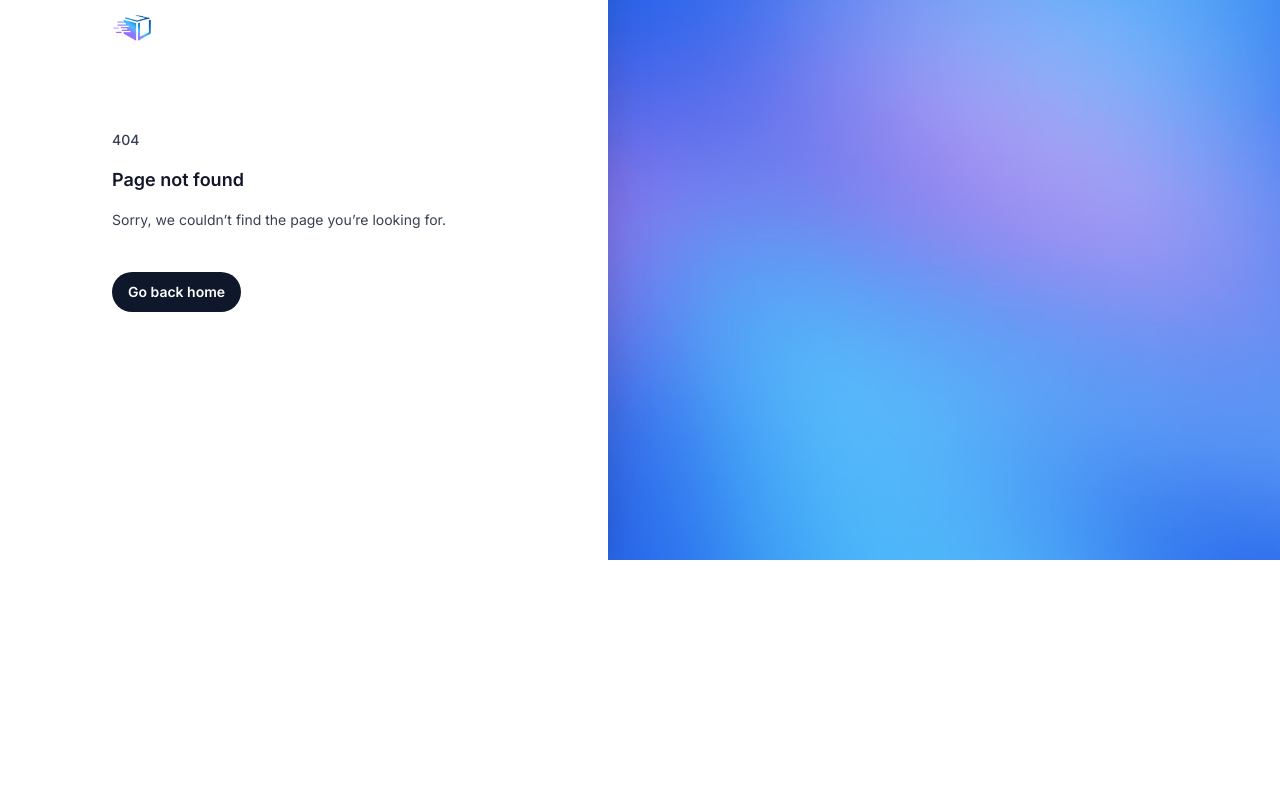
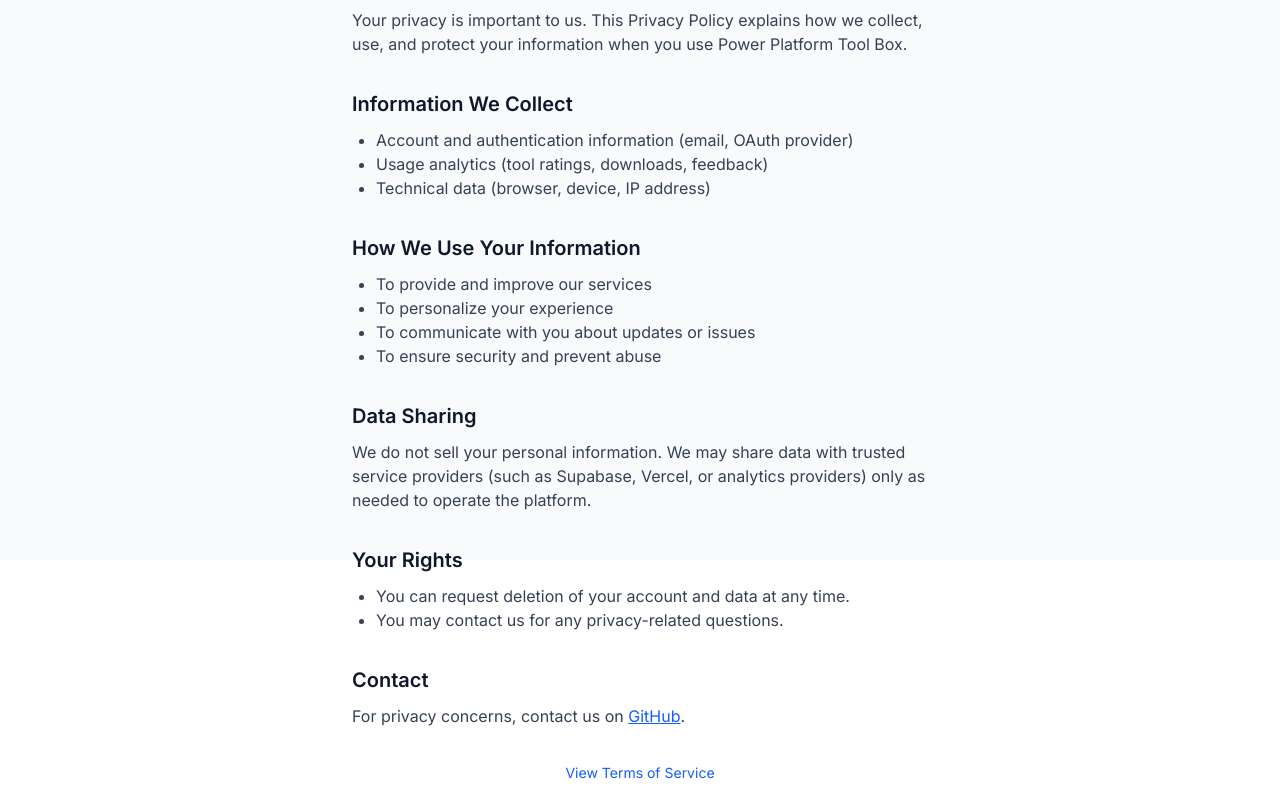
Before and after one commit to PowerPlatformToolBox/pptb-web, a Next.js app: page /policy/privacy in a window 1280 px wide. Before the commit this address had no page. Shown: the part 240-1040 px from the top of the page. Before the commit the page ends 800 px from the top, so only its background shows below. Built offline with nearby package versions, Linux system fonts and the light colour scheme.

Commit message:
Add Supabase integration for tool metadata management and implement email sign-in functionality

```diff
--- a/app/(auth)/auth/signin/page.tsx
+++ b/app/(auth)/auth/signin/page.tsx
@@ -10,8 +10,10 @@
 export default function SignIn() {
     const [loading, setLoading] = useState<string | null>(null);
     const [error, setError] = useState<string | null>(null);
+    const [email, setEmail] = useState("");
+    const [emailSent, setEmailSent] = useState(false);
 
-    const handleOAuthSignIn = async (provider: 'google' | 'github' | 'azure') => {
+    const handleOAuthSignIn = async (provider: "google" | "github" | "azure") => {
         if (!supabase) {
             setError("Authentication is not configured. Please check your environment variables.");
             return;
@@ -36,6 +38,41 @@
         }
     };
 
+    const handleEmailSignIn = async (e: React.FormEvent) => {
+        e.preventDefault();
+
+        if (!supabase) {
+            setError("Authentication is not configured. Please check your environment variables.");
+            return;
+        }
+
+        if (!email) {
+            setError("Please enter your email address");
+            return;
+        }
+
+        setLoading("email");
+        setError(null);
+
+        try {
+            const { error } = await supabase.auth.signInWithOtp({
+                email,
+                options: {
+                    emailRedirectTo: `${window.location.origin}/dashboard`,
+                },
+            });
+
+            if (error) throw error;
+
+            setEmailSent(true);
+        } catch (err) {
+            console.error("Error signing in with email:", err);
+            setError(err instanceof Error ? err.message : "An error occurred during sign in");
+        } finally {
+            setLoading(null);
+        }
+    };
+
     return (
         <SlimLayout>
             <div className="flex">
@@ -44,9 +81,7 @@
                 </Link>
             </div>
             <h2 className="mt-20 text-lg font-semibold text-gray-900">Sign in to your account</h2>
-            <p className="mt-2 text-sm text-gray-700">
-                Access your dashboard and rate tools
-            </p>
+            <p className="mt-2 text-sm text-gray-700">Access your dashboard and rate tools</p>
 
             {error && (
                 <div className="mt-6 p-4 bg-red-50 border border-red-200 rounded-lg">
@@ -54,21 +89,73 @@
                 </div>
             )}
 
-            <div className="mt-10 space-y-4">
+            {emailSent && (
+                <div className="mt-6 p-4 bg-green-50 border border-green-200 rounded-lg">
+                    <p className="text-sm text-green-800">Check your email! We&apos;ve sent you a magic link to sign in.</p>
+                </div>
+            )}
+
+            {/* Email Sign In Form */}
+            <form onSubmit={handleEmailSignIn} className="mt-10">
+                <div>
+                    <label htmlFor="email" className="block text-sm font-medium text-gray-700">
+                        Email address
+                    </label>
+                    <input
+                        id="email"
+                        name="email"
+                        type="email"
+                        autoComplete="email"
+                        required
+                        value={email}
+                        onChange={(e) => setEmail(e.target.value)}
+                        disabled={loading !== null || emailSent}
+                        className="mt-2 block w-full rounded-lg border border-gray-300 px-4 py-3 text-sm shadow-sm focus:border-blue-600 focus:ring-2 focus:ring-blue-600 focus:ring-offset-2 disabled:opacity-50 disabled:cursor-not-allowed transition-all"
+                        placeholder="you@example.com"
+                    />
+                </div>
+                <button
+                    type="submit"
+                    disabled={loading !== null || emailSent}
+                    className="mt-4 flex w-full cursor-pointer items-center justify-center gap-3 rounded-lg bg-blue-600 px-4 py-3 text-sm font-semibold text-white shadow-sm hover:bg-blue-700 focus:outline-none focus:ring-2 focus:ring-blue-600 focus:ring-offset-2 disabled:opacity-50 disabled:cursor-not-allowed transition-all"
+                >
+                    {loading === "email" ? (
+                        <div className="h-5 w-5 animate-spin rounded-full border-2 border-solid border-white border-r-transparent"></div>
+                    ) : (
+                        <svg className="h-5 w-5" fill="none" viewBox="0 0 24 24" stroke="currentColor">
+                            <path
+                                strokeLinecap="round"
+                                strokeLinejoin="round"
+                                strokeWidth={2}
+                                d="M3 8l7.89 5.26a2 2 0 002.22 0L21 8M5 19h14a2 2 0 002-2V7a2 2 0 00-2-2H5a2 2 0 00-2 2v10a2 2 0 002 2z"
+                            />
+                        </svg>
+                    )}
+                    <span>{emailSent ? "Email sent!" : "Sign in with Email"}</span>
+                </button>
+            </form>
+
+            <div className="mt-8 flex items-center">
+                <div className="flex-1 border-t border-gray-300"></div>
+                <div className="px-4 text-sm text-gray-500">Or continue with</div>
+                <div className="flex-1 border-t border-gray-300"></div>
+            </div>
+
+            <div className="mt-6 space-y-4">
                 {/* Microsoft Sign In */}
                 <button
-                    onClick={() => handleOAuthSignIn('azure')}
-                    disabled={loading !== null}
-                    className="flex w-full items-center justify-center gap-3 rounded-lg border border-gray-300 bg-white px-4 py-3 text-sm font-semibold text-gray-900 shadow-sm hover:bg-gray-50 focus:outline-none focus:ring-2 focus:ring-blue-600 focus:ring-offset-2 disabled:opacity-50 disabled:cursor-not-allowed transition-all"
+                    onClick={() => handleOAuthSignIn("azure")}
+                    disabled={loading !== null || emailSent}
+                    className="flex w-full cursor-pointer items-center justify-center gap-3 rounded-lg border border-gray-300 bg-white px-4 py-3 text-sm font-semibold text-gray-900 shadow-sm hover:bg-gray-50 hover:border-gray-400 focus:outline-none focus:ring-2 focus:ring-blue-600 focus:ring-offset-2 disabled:opacity-50 disabled:cursor-not-allowed transition-all"
                 >
-                    {loading === 'azure' ? (
+                    {loading === "azure" ? (
                         <div className="h-5 w-5 animate-spin rounded-full border-2 border-solid border-gray-900 border-r-transparent"></div>
                     ) : (
                         <svg className="h-5 w-5" viewBox="0 0 23 23" fill="none">
-                            <path d="M0 0h10.931v10.931H0z" fill="#f25022"/>
-                            <path d="M12.069 0H23v10.931H12.069z" fill="#7fba00"/>
-                            <path d="M0 12.069h10.931V23H0z" fill="#00a4ef"/>
-                            <path d="M12.069 12.069H23V23H12.069z" fill="#ffb900"/>
+                            <path d="M0 0h10.931v10.931H0z" fill="#f25022" />
+                            <path d="M12.069 0H23v10.931H12.069z" fill="#7fba00" />
+                            <path d="M0 12.069h10.931V23H0z" fill="#00a4ef" />
+                            <path d="M12.069 12.069H23V23H12.069z" fill="#ffb900" />
                         </svg>
                     )}
                     <span>Continue with Microsoft</span>
@@ -76,18 +163,18 @@
 
                 {/* Google Sign In */}
                 <button
-                    onClick={() => handleOAuthSignIn('google')}
-                    disabled={loading !== null}
-                    className="flex w-full items-center justify-center gap-3 rounded-lg border border-gray-300 bg-white px-4 py-3 text-sm font-semibold text-gray-900 shadow-sm hover:bg-gray-50 focus:outline-none focus:ring-2 focus:ring-blue-600 focus:ring-offset-2 disabled:opacity-50 disabled:cursor-not-allowed transition-all"
+                    onClick={() => handleOAuthSignIn("google")}
+                    disabled={loading !== null || emailSent}
+                    className="flex w-full cursor-pointer items-center justify-center gap-3 rounded-lg border border-gray-300 bg-white px-4 py-3 text-sm font-semibold text-gray-900 shadow-sm hover:bg-gray-50 hover:border-gray-400 focus:outline-none focus:ring-2 focus:ring-blue-600 focus:ring-offset-2 disabled:opacity-50 disabled:cursor-not-allowed transition-all"
                 >
-                    {loading === 'google' ? (
+                    {loading === "google" ? (
                         <div className="h-5 w-5 animate-spin rounded-full border-2 border-solid border-gray-900 border-r-transparent"></div>
                     ) : (
                         <svg className="h-5 w-5" viewBox="0 0 24 24">
-                            <path fill="#4285F4" d="M22.56 12.25c0-.78-.07-1.53-.2-2.25H12v4.26h5.92c-.26 1.37-1.04 2.53-2.21 3.31v2.77h3.57c2.08-1.92 3.28-4.74 3.28-8.09z"/>
-                            <path fill="#34A853" d="M12 23c2.97 0 5.46-.98 7.28-2.66l-3.57-2.77c-.98.66-2.23 1.06-3.71 1.06-2.86 0-5.29-1.93-6.16-4.53H2.18v2.84C3.99 20.53 7.7 23 12 23z"/>
-                            <path fill="#FBBC05" d="M5.84 14.09c-.22-.66-.35-1.36-.35-2.09s.13-1.43.35-2.09V7.07H2.18C1.43 8.55 1 10.22 1 12s.43 3.45 1.18 4.93l2.85-2.22.81-.62z"/>
-                            <path fill="#EA4335" d="M12 5.38c1.62 0 3.06.56 4.21 1.64l3.15-3.15C17.45 2.09 14.97 1 12 1 7.7 1 3.99 3.47 2.18 7.07l3.66 2.84c.87-2.6 3.3-4.53 6.16-4.53z"/>
+                            <path fill="#4285F4" d="M22.56 12.25c0-.78-.07-1.53-.2-2.25H12v4.26h5.92c-.26 1.37-1.04 2.53-2.21 3.31v2.77h3.57c2.08-1.92 3.28-4.74 3.28-8.09z" />
+                            <path fill="#34A853" d="M12 23c2.97 0 5.46-.98 7.28-2.66l-3.57-2.77c-.98.66-2.23 1.06-3.71 1.06-2.86 0-5.29-1.93-6.16-4.53H2.18v2.84C3.99 20.53 7.7 23 12 23z" />
+                            <path fill="#FBBC05" d="M5.84 14.09c-.22-.66-.35-1.36-.35-2.09s.13-1.43.35-2.09V7.07H2.18C1.43 8.55 1 10.22 1 12s.43 3.45 1.18 4.93l2.85-2.22.81-.62z" />
+                            <path fill="#EA4335" d="M12 5.38c1.62 0 3.06.56 4.21 1.64l3.15-3.15C17.45 2.09 14.97 1 12 1 7.7 1 3.99 3.47 2.18 7.07l3.66 2.84c.87-2.6 3.3-4.53 6.16-4.53z" />
                         </svg>
                     )}
                     <span>Continue with Google</span>
@@ -95,15 +182,19 @@
 
                 {/* GitHub Sign In */}
                 <button
-                    onClick={() => handleOAuthSignIn('github')}
-                    disabled={loading !== null}
-                    className="flex w-full items-center justify-center gap-3 rounded-lg border border-gray-300 bg-white px-4 py-3 text-sm font-semibold text-gray-900 shadow-sm hover:bg-gray-50 focus:outline-none focus:ring-2 focus:ring-blue-600 focus:ring-offset-2 disabled:opacity-50 disabled:cursor-not-allowed transition-all"
+                    onClick={() => handleOAuthSignIn("github")}
+                    disabled={loading !== null || emailSent}
+                    className="flex w-full cursor-pointer items-center justify-center gap-3 rounded-lg border border-gray-300 bg-white px-4 py-3 text-sm font-semibold text-gray-900 shadow-sm hover:bg-gray-50 hover:border-gray-400 focus:outline-none focus:ring-2 focus:ring-blue-600 focus:ring-offset-2 disabled:opacity-50 disabled:cursor-not-allowed transition-all"
                 >
-                    {loading === 'github' ? (
+                    {loading === "github" ? (
                         <div className="h-5 w-5 animate-spin rounded-full border-2 border-solid border-gray-900 border-r-transparent"></div>
                     ) : (
                         <svg className="h-5 w-5" fill="currentColor" viewBox="0 0 24 24">
-                            <path fillRule="evenodd" d="M12 2C6.477 2 2 6.484 2 12.017c0 4.425 2.865 8.18 6.839 9.504.5.092.682-.217.682-.483 0-.237-.008-.868-.013-1.703-2.782.605-3.369-1.343-3.369-1.343-.454-1.158-1.11-1.466-1.11-1.466-.908-.62.069-.608.069-.608 1.003.07 1.531 1.032 1.531 1.032.892 1.53 2.341 1.088 2.91.832.092-.647.35-1.088.636-1.338-2.22-.253-4.555-1.113-4.555-4.951 0-1.093.39-1.988 1.029-2.688-.103-.253-.446-1.272.098-2.65 0 0 .84-.27 2.75 1.026A9.564 9.564 0 0112 6.844c.85.004 1.705.115 2.504.337 1.909-1.296 2.747-1.027 2.747-1.027.546 1.379.202 2.398.1 2.651.64.7 1.028 1.595 1.028 2.688 0 3.848-2.339 4.695-4.566 4.943.359.309.678.92.678 1.855 0 1.338-.012 2.419-.012 2.747 0 .268.18.58.688.482A10.019 10.019 0 0022 12.017C22 6.484 17.522 2 12 2z" clipRule="evenodd" />
+                            <path
+                                fillRule="evenodd"
+                                d="M12 2C6.477 2 2 6.484 2 12.017c0 4.425 2.865 8.18 6.839 9.504.5.092.682-.217.682-.483 0-.237-.008-.868-.013-1.703-2.782.605-3.369-1.343-3.369-1.343-.454-1.158-1.11-1.466-1.11-1.466-.908-.62.069-.608.069-.608 1.003.07 1.531 1.032 1.531 1.032.892 1.53 2.341 1.088 2.91.832.092-.647.35-1.088.636-1.338-2.22-.253-4.555-1.113-4.555-4.951 0-1.093.39-1.988 1.029-2.688-.103-.253-.446-1.272.098-2.65 0 0 .84-.27 2.75 1.026A9.564 9.564 0 0112 6.844c.85.004 1.705.115 2.504.337 1.909-1.296 2.747-1.027 2.747-1.027.546 1.379.202 2.398.1 2.651.64.7 1.028 1.595 1.028 2.688 0 3.848-2.339 4.695-4.566 4.943.359.309.678.92.678 1.855 0 1.338-.012 2.419-.012 2.747 0 .268.18.58.688.482A10.019 10.019 0 0022 12.017C22 6.484 17.522 2 12 2z"
+                                clipRule="evenodd"
+                            />
                         </svg>
                     )}
                     <span>Continue with GitHub</span>
--- /dev/null
+++ b/app/(public)/policy/privacy/page.tsx
@@ -0,0 +1,45 @@
+import Link from "next/link";
+
+export default function PrivacyPolicy() {
+    return (
+        <div className="max-w-2xl mx-auto py-16 px-4 sm:px-6 lg:px-8">
+            <h1 className="text-3xl font-bold mb-6">Privacy Policy</h1>
+            <p className="mb-4 text-gray-700">Your privacy is important to us. This Privacy Policy explains how we collect, use, and protect your information when you use Power Platform Tool Box.</p>
+            <h2 className="text-xl font-semibold mt-8 mb-2">Information We Collect</h2>
+            <ul className="list-disc ml-6 text-gray-700 mb-4">
+                <li>Account and authentication information (email, OAuth provider)</li>
+                <li>Usage analytics (tool ratings, downloads, feedback)</li>
+                <li>Technical data (browser, device, IP address)</li>
+            </ul>
+            <h2 className="text-xl font-semibold mt-8 mb-2">How We Use Your Information</h2>
+            <ul className="list-disc ml-6 text-gray-700 mb-4">
+                <li>To provide and improve our services</li>
+                <li>To personalize your experience</li>
+                <li>To communicate with you about updates or issues</li>
+                <li>To ensure security and prevent abuse</li>
+            </ul>
+            <h2 className="text-xl font-semibold mt-8 mb-2">Data Sharing</h2>
+            <p className="mb-4 text-gray-700">
+                We do not sell your personal information. We may share data with trusted service providers (such as Supabase, Vercel, or analytics providers) only as needed to operate the platform.
+            </p>
+            <h2 className="text-xl font-semibold mt-8 mb-2">Your Rights</h2>
+            <ul className="list-disc ml-6 text-gray-700 mb-4">
+                <li>You can request deletion of your account and data at any time.</li>
+                <li>You may contact us for any privacy-related questions.</li>
+            </ul>
+            <h2 className="text-xl font-semibold mt-8 mb-2">Contact</h2>
+            <p className="mb-4 text-gray-700">
+                For privacy concerns, contact us on{" "}
+                <a href="https://github.com/PowerPlatformToolBox/desktop-app" className="text-blue-600 underline">
+                    GitHub
+                </a>
+                .
+            </p>
+            <div className="mt-8 text-center">
+                <Link href="/policy/terms" className="text-sm text-blue-600 hover:text-purple-600 transition-colors">
+                    View Terms of Service
+                </Link>
+            </div>
+        </div>
+    );
+}
--- /dev/null
+++ b/app/(public)/policy/terms/page.tsx
@@ -0,0 +1,39 @@
+import Link from "next/link";
+
+export default function TermsOfService() {
+    return (
+        <div className="max-w-2xl mx-auto py-16 px-4 sm:px-6 lg:px-8">
+            <h1 className="text-3xl font-bold mb-6">Terms of Service</h1>
+            <p className="mb-4 text-gray-700">By using Power Platform Tool Box, you agree to the following terms and conditions. Please read them carefully.</p>
+            <h2 className="text-xl font-semibold mt-8 mb-2">Use of Service</h2>
+            <ul className="list-disc ml-6 text-gray-700 mb-4">
+                <li>You must be at least 13 years old to use this service.</li>
+                <li>You are responsible for your account and activity.</li>
+                <li>Do not misuse the platform or attempt unauthorized access.</li>
+            </ul>
+            <h2 className="text-xl font-semibold mt-8 mb-2">Intellectual Property</h2>
+            <p className="mb-4 text-gray-700">
+                All content, trademarks, and data on this site are the property of their respective owners. You may not copy, modify, or distribute content without permission.
+            </p>
+            <h2 className="text-xl font-semibold mt-8 mb-2">Disclaimer</h2>
+            <p className="mb-4 text-gray-700">
+                This service is provided &quot;as is&quot; without warranties of any kind. We are not liable for any damages or losses resulting from your use of the platform.
+            </p>
+            <h2 className="text-xl font-semibold mt-8 mb-2">Changes to Terms</h2>
+            <p className="mb-4 text-gray-700">We may update these terms at any time. Continued use of the service constitutes acceptance of the new terms.</p>
+            <h2 className="text-xl font-semibold mt-8 mb-2">Contact</h2>
+            <p className="mb-4 text-gray-700">
+                For questions about these terms, contact us on{" "}
+                <a href="https://github.com/PowerPlatformToolBox/desktop-app" className="text-blue-600 underline">
+                    GitHub
+                </a>
+                .
+            </p>
+            <div className="mt-8 text-center">
+                <Link href="/policy/privacy" className="text-sm text-blue-600 hover:text-purple-600 transition-colors">
+                    View Privacy Policy
+                </Link>
+            </div>
+        </div>
+    );
+}
--- a/components/Footer.tsx
+++ b/components/Footer.tsx
@@ -14,6 +14,8 @@
                         <div className="-my-1 flex justify-center gap-x-6">
                             <NavLink href="#features">Features</NavLink>
                             <NavLink href="#faq">FAQs</NavLink>
+                            <NavLink href="/policy/privacy">Privacy Policy</NavLink>
+                            <NavLink href="/policy/terms">Terms of Service</NavLink>
                         </div>
                     </nav>
                 </div>
```
Also changed, not shown: 1 other file (tests, documents, lock files or other folders).
